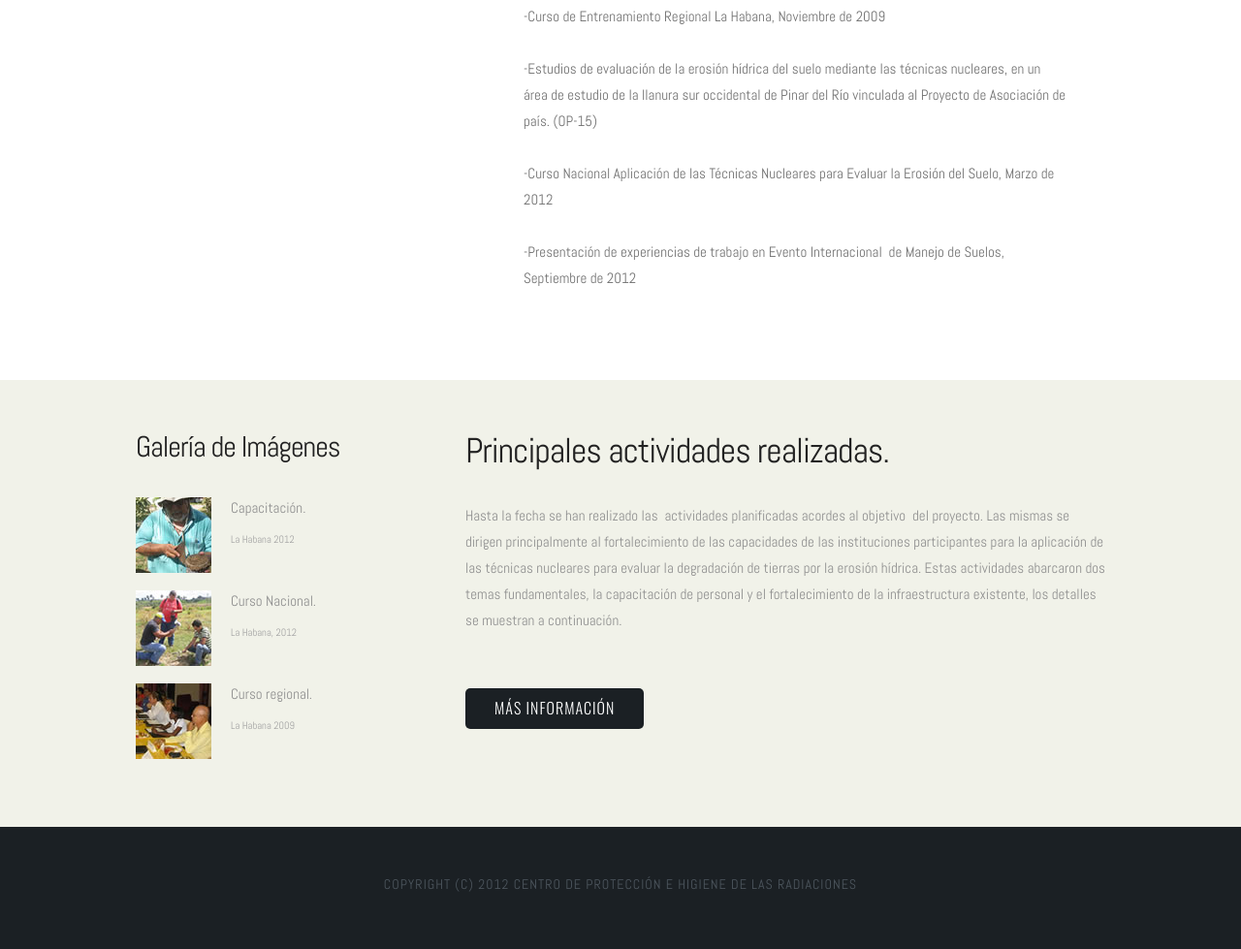
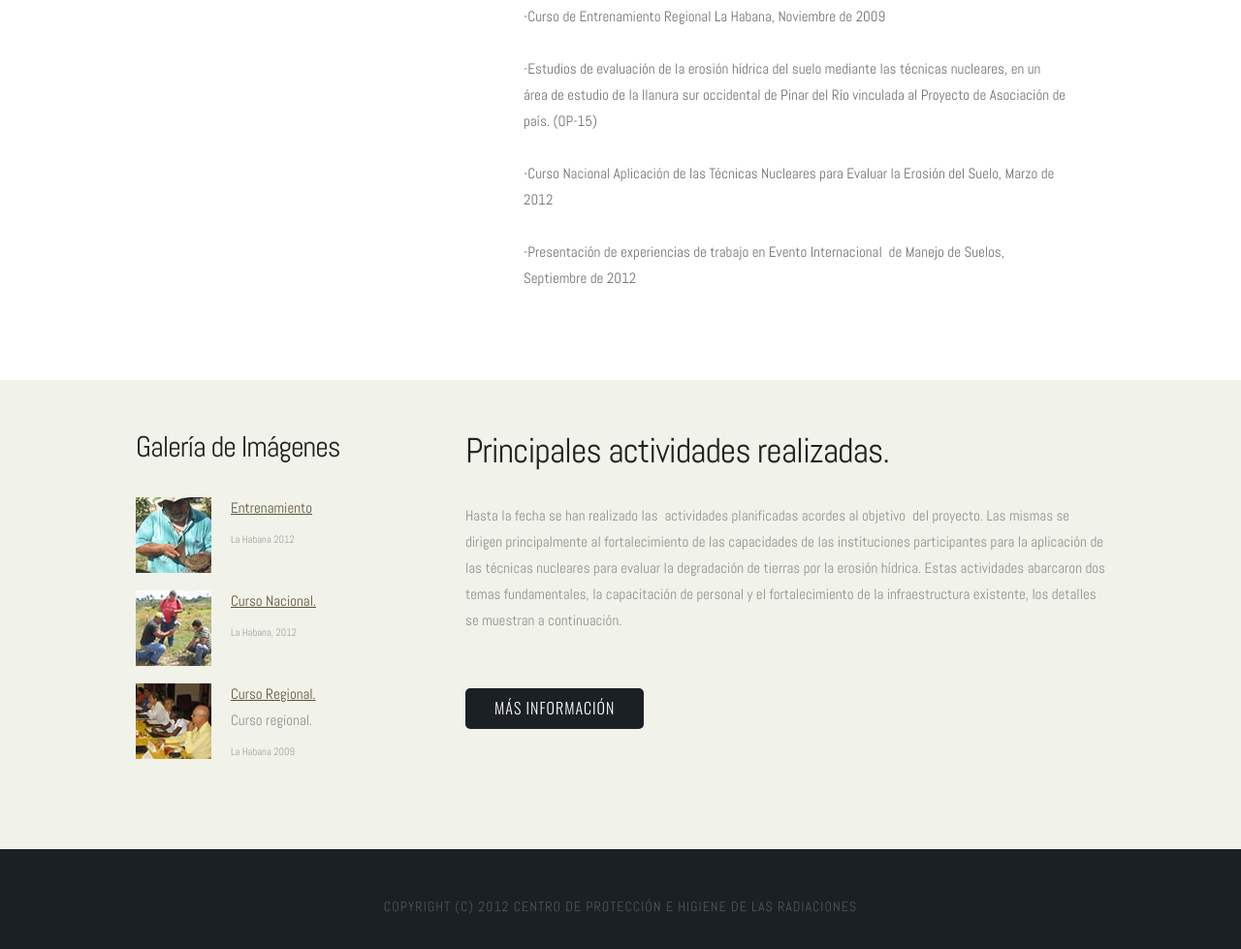
Before and after one commit to RLA5051Cuba/rla5051cuba.github.com, a plain HTML site: page index.html in a window 1280 px wide. Shown: the part 1878-2857 px from the top of the page at 97% size. Drawn offline with nearby package versions, Linux system fonts and the light colour scheme.

Commit message:
CAmbio en  los enlaces

```diff
--- a/index.html
+++ b/index.html
@@ -130,16 +130,18 @@ Released   : 20121013
 			<h2>Galería de Imágenes</h2>
 <ul class="style3">
 				<li class="first"><img src="images/img02.jpg" width="78" height="78" alt="">
-					<p>Capacitación.  </p>
+					<p><a href "http://www.flickr.com/photos/rla5051cuba/sets/72157632062123620/" accesskey="4" title="">Entrenamiento</a></p>
 					<p class="posted">La Habana 2012</p>
 				</li>
 				<li><img src="images/img03.jpg" width="78" height="78" alt="">
-					<p>Curso Nacional. </p>
+					<p><a href "http://www.flickr.com/photos/rla5051cuba/sets/72157632025869168/" accesskey="4" title="">Curso Nacional. </a></p>
+
 					<p class="posted">La Habana, 2012</p>
 				</li>
 				<li><img src="images/img04.jpg" width="78" height="78" alt="">
+					<p><a href "http://www.flickr.com/photos/rla5051cuba/sets/72157632021895281/" accesskey="4" title="">Curso Regional. </a></p>
 					<p>Curso regional.</p>
-					<p class="posted">La Habana 2009</p>
+					<p class="posted">La Habana 2009 </p>
 				</li>
 			</ul>
 		</div>
```
Also changed, not shown: estilo.txt (added), 1 other file.
